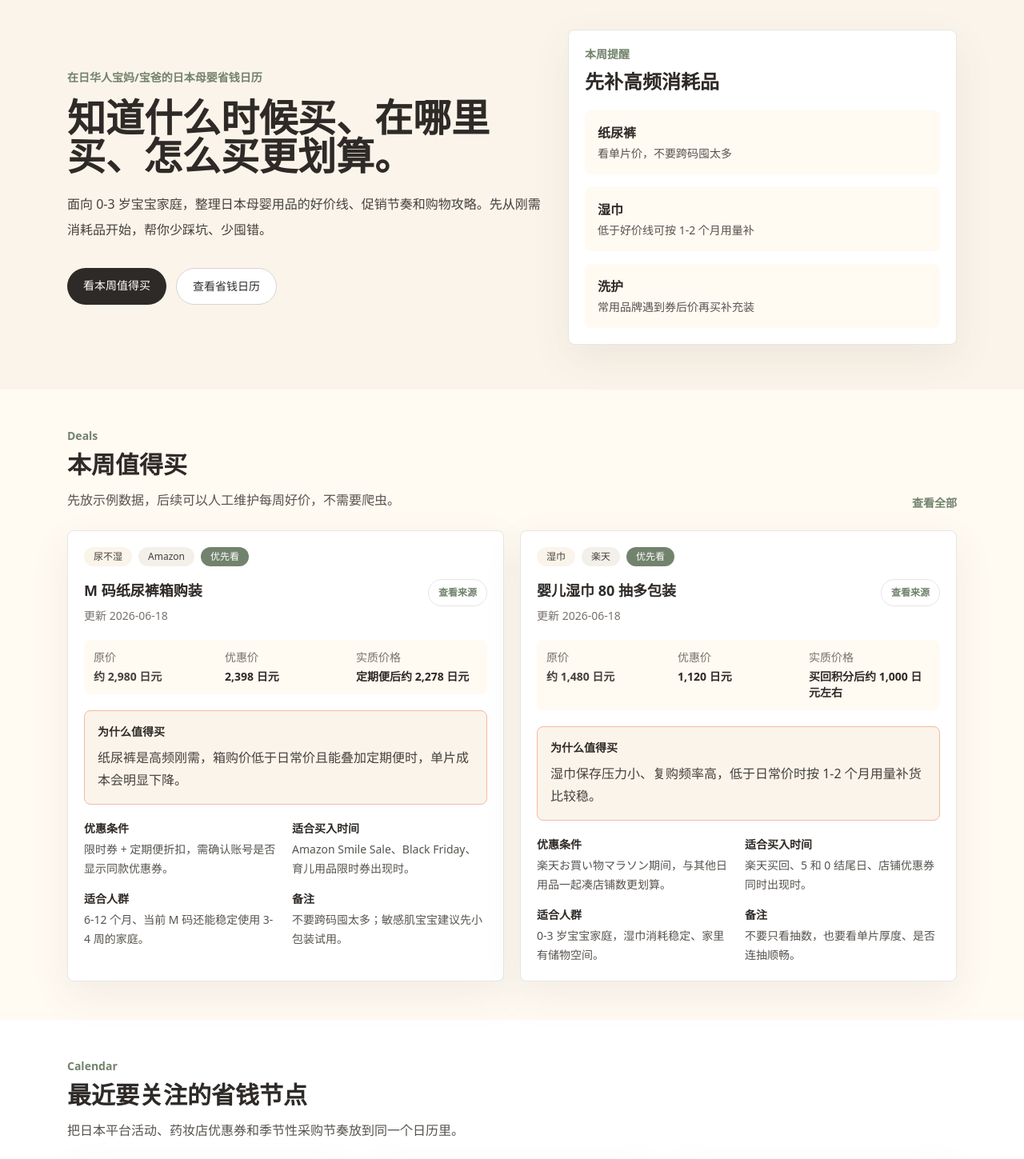
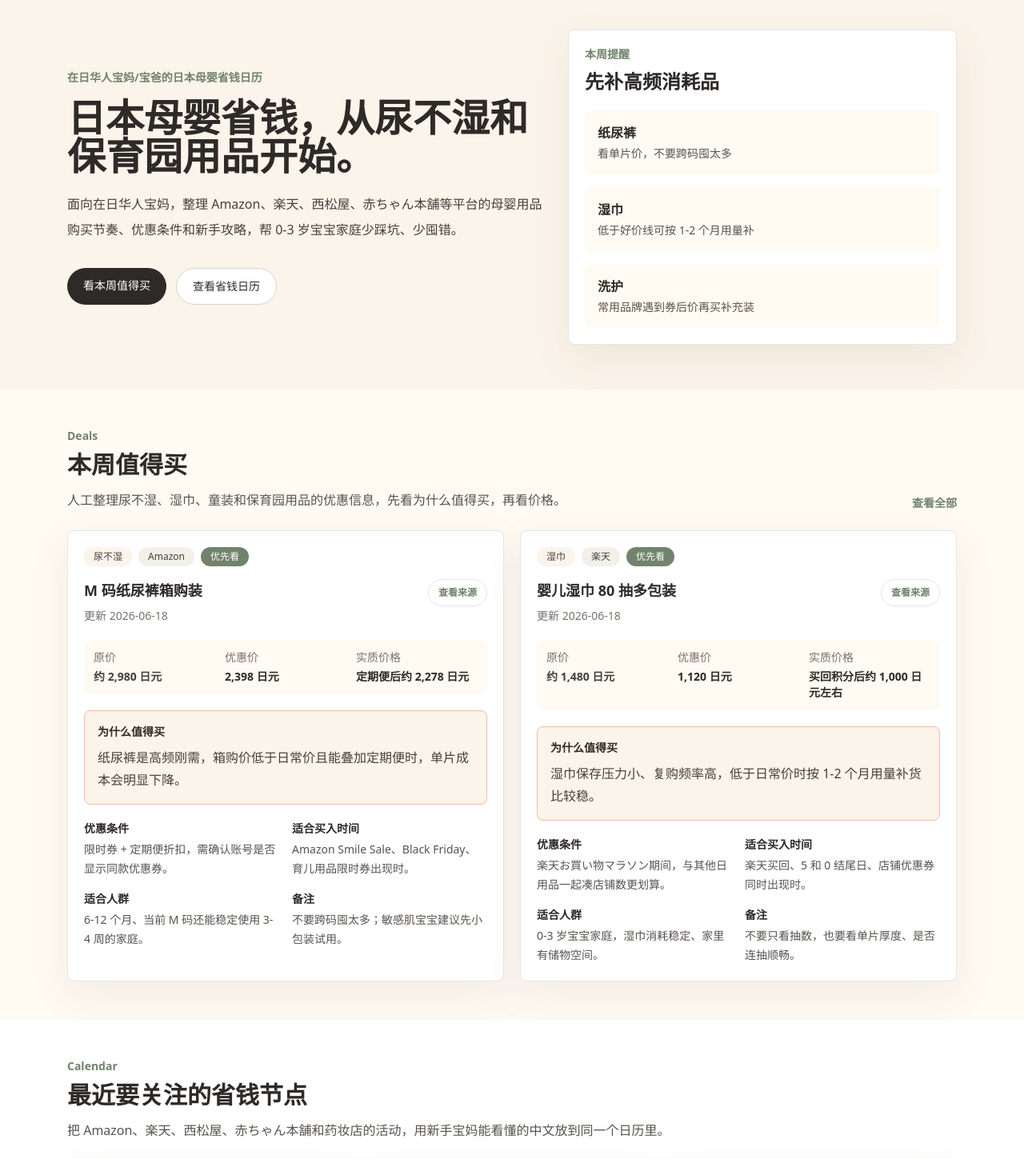
Before and after one commit to fengchuanli/mama-save-jp, a Next.js app: page / in a window 1280 px wide. Shown: the part 100-1549 px from the top of the page at 80% size. Built offline with nearby package versions, Linux system fonts and the light colour scheme.

Commit message:
补充网站基础 SEO

```diff
--- a/components/Layout.tsx
+++ b/components/Layout.tsx
@@ -9,6 +9,8 @@ const navItems = [
   { href: "/calendar", label: "省钱日历" },
   { href: "/guides", label: "攻略" }
 ];
+
+const siteUrl = "https://fengchuanli.github.io/mama-save-jp";
 
 type LayoutProps = {
   title?: string;
@@ -22,13 +24,23 @@ export function Layout({
   children
 }: LayoutProps) {
   const router = useRouter();
+  const pageTitle = title.includes("母婴省钱日历") ? title : `${title} - 母婴省钱日历`;
+  const canonicalPath = router.asPath === "/" ? "" : router.asPath.split("?")[0];
+  const canonicalUrl = `${siteUrl}${canonicalPath}`;
 
   return (
     <>
       <Head>
-        <title>{title}</title>
+        <title>{pageTitle}</title>
         <meta name="description" content={description} />
         <meta name="viewport" content="width=device-width, initial-scale=1" />
+        <link rel="canonical" href={canonicalUrl} />
+        <meta property="og:type" content="website" />
+        <meta property="og:title" content={pageTitle} />
+        <meta property="og:description" content={description} />
+        <meta property="og:url" content={canonicalUrl} />
+        <meta property="og:site_name" content="母婴省钱日历" />
+        <meta name="twitter:card" content="summary" />
       </Head>
       <div className="min-h-screen bg-cream">
         <header className="border-b border-stone-200 bg-cream/95">
--- a/pages/calendar.tsx
+++ b/pages/calendar.tsx
@@ -20,7 +20,10 @@ export default function Calendar({ events }: CalendarProps) {
   }, {});
 
   return (
-    <Layout title="省钱日历 - 母婴省钱日历">
+    <Layout
+      title="省钱日历"
+      description="日本母婴购物省钱日历，按 Amazon、楽天、西松屋、赤ちゃん本舗、药妆店等平台整理适合买什么和注意事项。"
+    >
       <section className="mx-auto max-w-6xl px-5 py-12">
         <SectionHeader
           eyebrow="省钱日历"
--- a/pages/deals.tsx
+++ b/pages/deals.tsx
@@ -41,7 +41,10 @@ export default function Deals({ deals }: DealsProps) {
   };
 
   return (
-    <Layout title="本周值得买 - 母婴省钱日历">
+    <Layout
+      title="本周值得买"
+      description="在日华人宝妈可参考的日本母婴优惠列表，按尿不湿、湿巾、童装、保育园用品和 Amazon、楽天、西松屋、赤ちゃん本舗等平台筛选。"
+    >
       <section className="mx-auto max-w-6xl px-5 py-12">
         <SectionHeader
           eyebrow="本周值得买"
--- a/pages/guides/[slug].tsx
+++ b/pages/guides/[slug].tsx
@@ -1,4 +1,5 @@
 import Link from "next/link";
+import Head from "next/head";
 import type { GetStaticPaths, GetStaticProps } from "next";
 import { Layout } from "@/components/Layout";
 import { MarkdownContent } from "@/components/MarkdownContent";
@@ -12,7 +13,15 @@ type GuideDetailProps = {
 
 export default function GuideDetail({ guide, relatedGuides }: GuideDetailProps) {
   return (
-    <Layout title={`${guide.title} - 母婴省钱日历`} description={guide.description}>
+    <Layout title={guide.title} description={guide.description}>
+      <Head>
+        <meta name="keywords" content={guide.tags.join(",")} />
+        <meta property="article:published_time" content={guide.publishedAt} />
+        <meta property="article:section" content={guide.category} />
+        {guide.tags.map((tag) => (
+          <meta key={tag} property="article:tag" content={tag} />
+        ))}
+      </Head>
       <article className="mx-auto max-w-3xl px-5 py-12">
         <Link href="/guides" className="text-sm font-semibold text-tea">
           返回攻略列表
--- a/pages/guides/index.tsx
+++ b/pages/guides/index.tsx
@@ -11,7 +11,10 @@ type GuidesProps = {
 
 export default function Guides({ guides }: GuidesProps) {
   return (
-    <Layout title="攻略列表 - 母婴省钱日历">
+    <Layout
+      title="攻略列表"
+      description="面向在日华人宝妈的日本母婴省钱攻略，解释尿不湿、楽天积分、西松屋、赤ちゃん本舗、保育园用品和童装尺码。"
+    >
       <section className="mx-auto max-w-6xl px-5 py-12">
         <SectionHeader
           eyebrow="攻略列表"
--- a/pages/index.tsx
+++ b/pages/index.tsx
@@ -18,7 +18,10 @@ type HomeProps = {
 
 export default function Home({ deals, calendarEvents, guides }: HomeProps) {
   return (
-    <Layout>
+    <Layout
+      title="日本母婴省钱日历"
+      description="面向在日华人宝妈的日本母婴省钱信息站，整理尿不湿、保育园用品、楽天、Amazon、西松屋、赤ちゃん本舗等购物攻略和省钱日历。"
+    >
       <section className="bg-linen">
         <div className="mx-auto grid max-w-6xl gap-8 px-5 py-14 md:grid-cols-[1.1fr_0.9fr] md:items-center">
           <div>
@@ -26,10 +29,10 @@ export default function Home({ deals, calendarEvents, guides }: HomeProps) {
               在日华人宝妈/宝爸的日本母婴省钱日历
             </p>
             <h1 className="max-w-3xl text-4xl font-semibold leading-tight tracking-normal text-ink md:text-5xl">
-              知道什么时候买、在哪里买、怎么买更划算。
+              日本母婴省钱，从尿不湿和保育园用品开始。
             </h1>
             <p className="mt-5 max-w-2xl leading-8 text-stone-700">
-              面向 0-3 岁宝宝家庭，整理日本母婴用品的好价线、促销节奏和购物攻略。先从刚需消耗品开始，帮你少踩坑、少囤错。
+              面向在日华人宝妈，整理 Amazon、楽天、西松屋、赤ちゃん本舗等平台的母婴用品购买节奏、优惠条件和新手攻略，帮 0-3 岁宝宝家庭少踩坑、少囤错。
             </p>
             <div className="mt-8 flex flex-wrap gap-3">
               <Link href="/deals" className="rounded-full bg-ink px-5 py-3 text-sm font-medium text-white">
@@ -67,7 +70,7 @@ export default function Home({ deals, calendarEvents, guides }: HomeProps) {
           <SectionHeader
             eyebrow="Deals"
             title="本周值得买"
-            description="先放示例数据，后续可以人工维护每周好价，不需要爬虫。"
+            description="人工整理尿不湿、湿巾、童装和保育园用品的优惠信息，先看为什么值得买，再看价格。"
           />
           <Link href="/deals" className="mb-6 text-sm font-semibold text-tea">
             查看全部
@@ -85,7 +88,7 @@ export default function Home({ deals, calendarEvents, guides }: HomeProps) {
           <SectionHeader
             eyebrow="Calendar"
             title="最近要关注的省钱节点"
-            description="把日本平台活动、药妆店优惠券和季节性采购节奏放到同一个日历里。"
+            description="把 Amazon、楽天、西松屋、赤ちゃん本舗和药妆店的活动，用新手宝妈能看懂的中文放到同一个日历里。"
           />
           <div className="grid gap-5 md:grid-cols-3">
             {calendarEvents.map((event) => (
```
Also changed, not shown: public/robots.txt (added), 1 other file (tests, documents, lock files or other folders).
